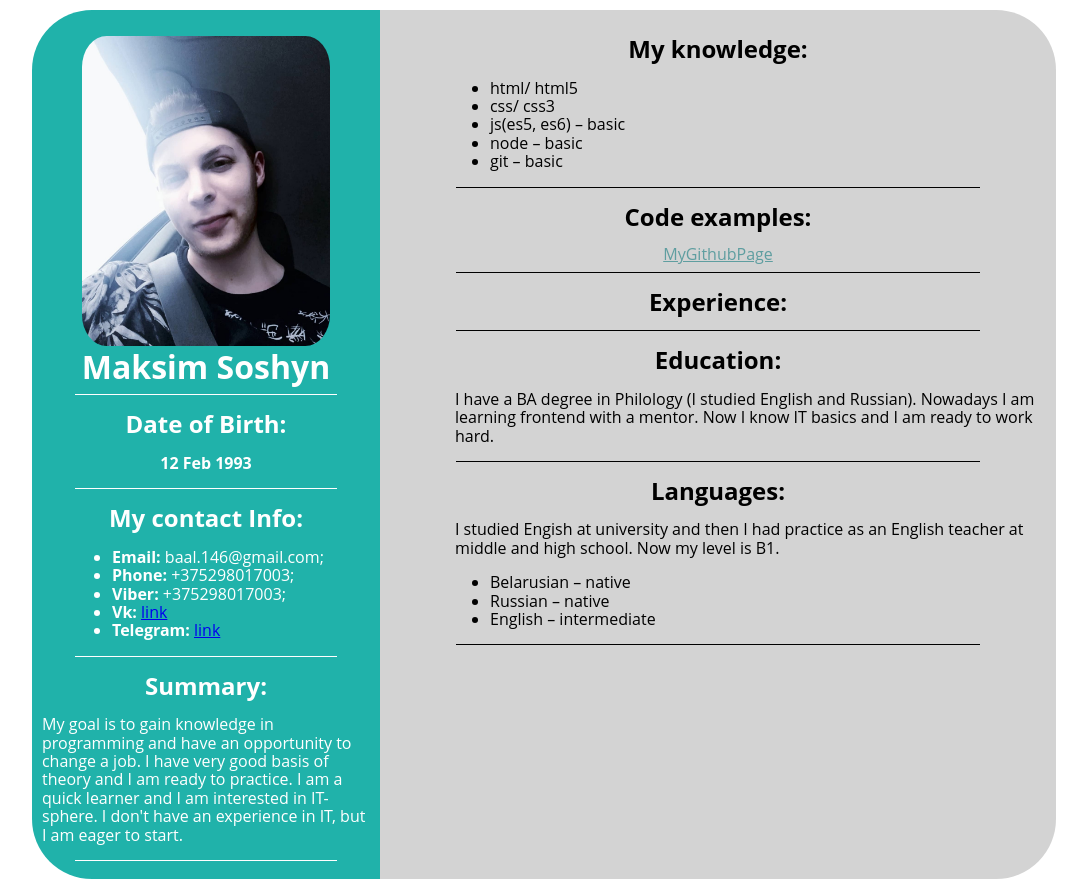
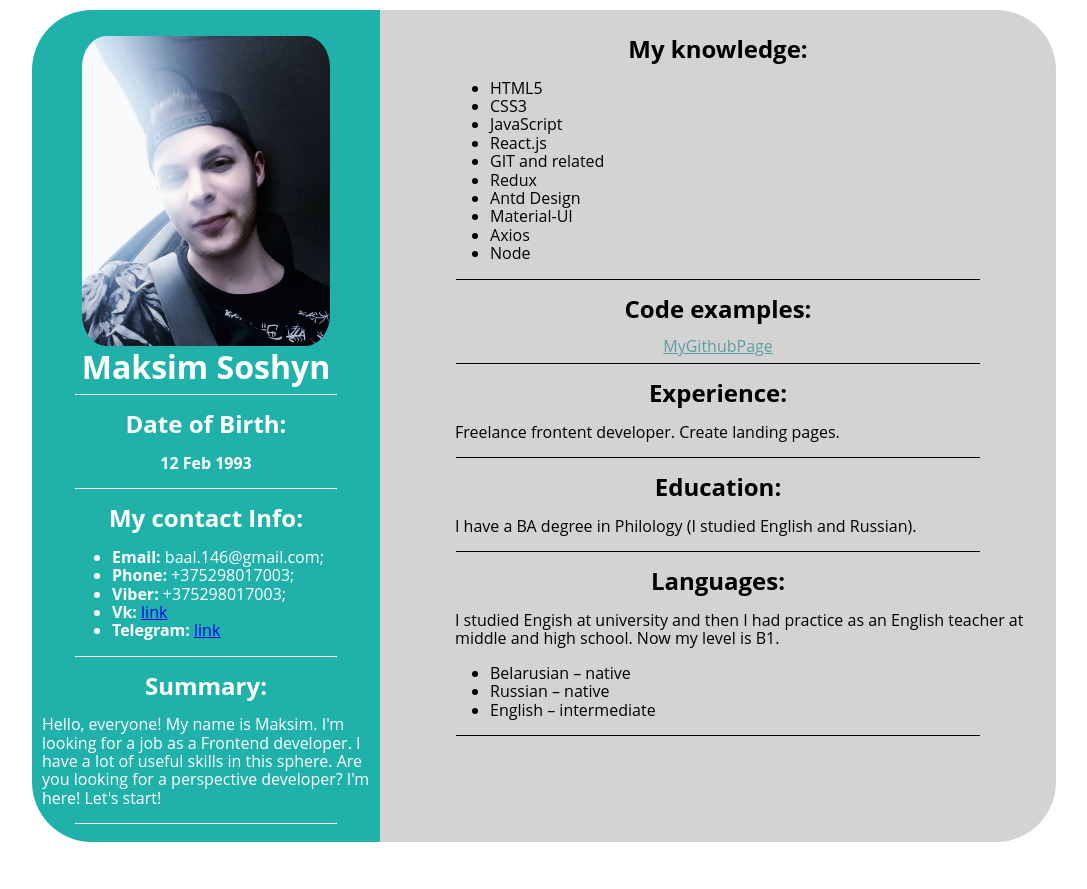
Before and after one commit to Meralad/rsschool-cv, a plain HTML site: page index.html in a window 1280 px wide. Shown: the whole page, without its empty margins (96-1183 px from the left). After the commit the page ends 852 px from the top, so only its background shows below. Drawn offline with Linux system fonts and the light colour scheme.

Commit message:
feat: add some cv changes

```diff
--- a/index.html
+++ b/index.html
@@ -37,7 +37,9 @@
           </section>
           <section class="section summary">
             <h2>Summary:</h2>
-            <p>My goal is to gain knowledge in programming and have an opportunity to change a job. I have very good basis of theory and I am ready to practice. I am a quick learner and I am interested in IT-sphere. I don't have an experience in IT, but I am eager to start.</p>
+            <p> Hello, everyone! My name is Maksim.
+              I'm looking for a job as a Frontend developer. I have a lot of useful skills in this sphere. Are you looking for a perspective developer?
+              I'm here! Let's start!</p>
             <hr class="my-line">
           </section>
         </header>
@@ -45,11 +47,16 @@
           <section class="section skills">
             <h2>My knowledge:</h2>
             <ul>
-              <li>html/ html5</li>
-              <li>css/ css3</li>
-              <li>js(es5, es6) – basic</li>
-              <li>node – basic</li>
-              <li>git – basic</li>
+              <li>HTML5</li>
+              <li>CSS3</li>
+              <li>JavaScript</li>
+              <li>React.js</li>
+              <li>GIT and related</li>
+              <li>Redux</li>
+              <li>Antd Design</li>
+              <li>Material-UI</li>
+              <li>Axios</li>
+              <li>Node</li>
             </ul>
             <hr class="my-line-right">
           </section>
@@ -60,11 +67,12 @@
           </section>
           <section class="section experience">
             <h2>Experience:</h2>
+            <p>Freelance frontent developer. Create landing pages.</p>
             <hr class="my-line-right">
           </section>
           <section class="section education">
             <h2>Education:</h2>
-            <p>I have a BA degree in Philology (I studied English and Russian). Nowadays I am learning frontend with a mentor. Now I know IT basics and I am ready to work hard.</p>
+            <p>I have a BA degree in Philology (I studied English and Russian).</p>
             <hr class="my-line-right">
           </section>
           <section class="section languages">
```
